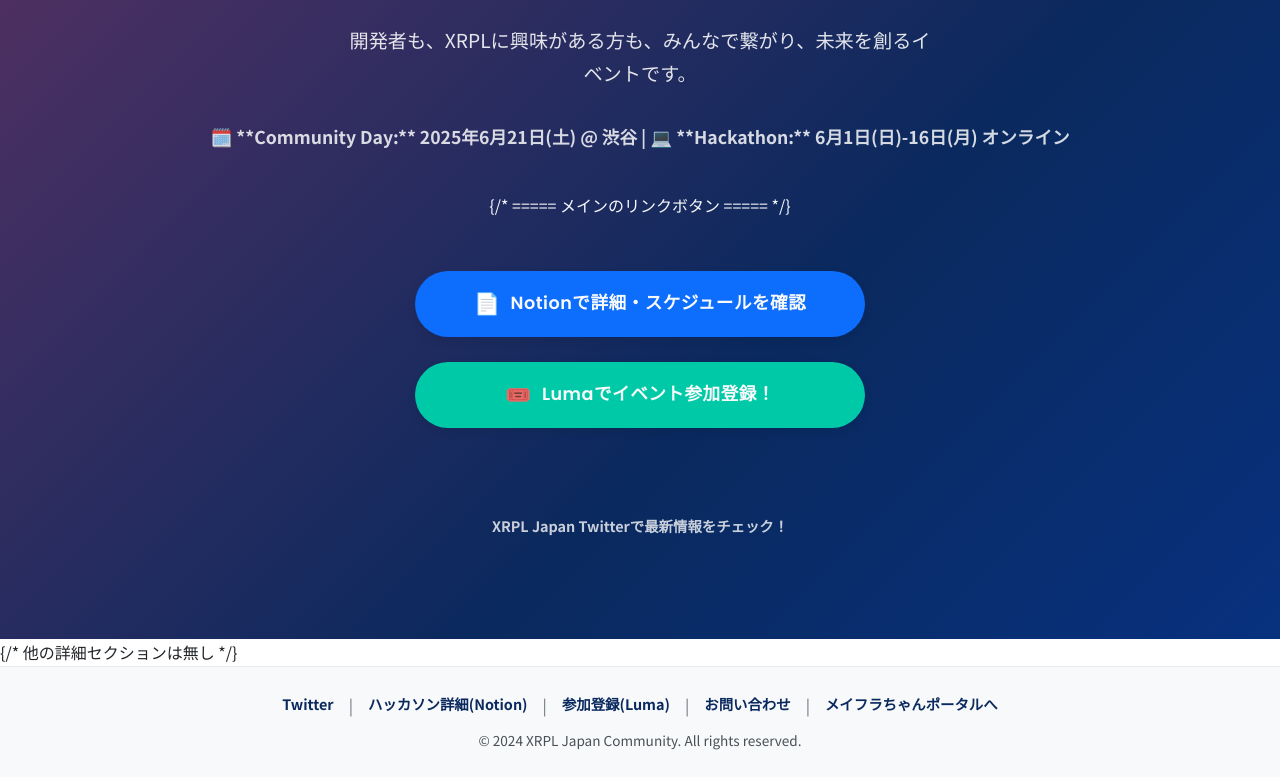
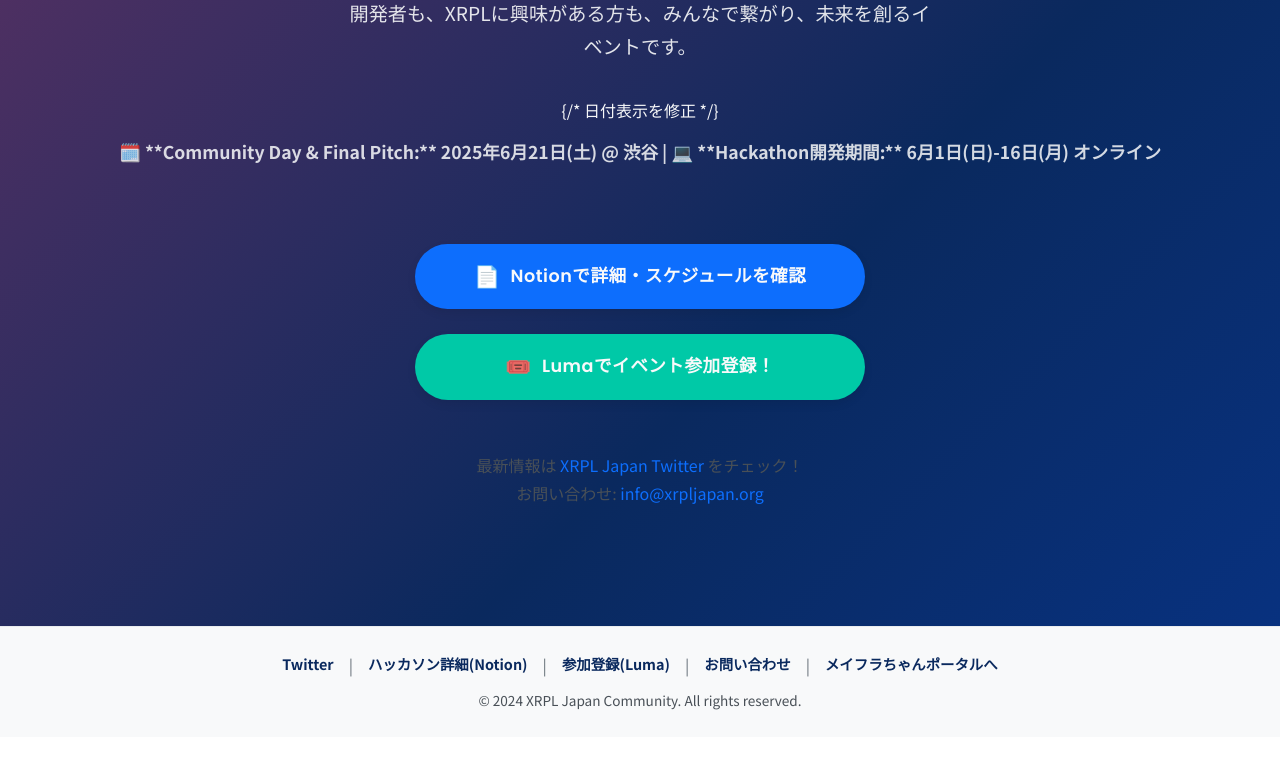
Before and after one commit to MayflowerXRPL/mayflaweb, a website: page hackathon.html in a window 1280 px wide. Shown: the part 253-1036 px from the top of the page. After the commit the page ends 990 px from the top, so only its background shows below. Drawn offline with Linux system fonts and the light colour scheme.

Commit message:
hackathon.htmlの日付修正と不要コメント完全削除

```diff
--- a/hackathon.html
+++ b/hackathon.html
@@ -6,17 +6,14 @@
     <title>XRPL Japan Hackathon & Community Day 2025</title>
     <meta name="description" content="XRPL Japan主催のハッカソン＆コミュニティデイ開催！詳細・スケジュールはNotionで、参加登録はLumaから！">
     <meta name="keywords" content="XRPL, XRP Ledger, Hackathon, ハッカソン, Community Day, コミュニティデイ, 日本, 開発, イベント, 2025, ブロックチェーン, Web3, AKINDO">
-    <!-- Stylish Fonts -->
+    <link rel="stylesheet" href="hackathon_style.css">
     <link rel="preconnect" href="https://fonts.googleapis.com">
     <link rel="preconnect" href="https://fonts.gstatic.com" crossorigin>
     <link href="https://fonts.googleapis.com/css2?family=Poppins:wght@400;600;700&family=Noto+Sans+JP:wght@400;700&display=swap" rel="stylesheet">
-    <!-- ★★★ おしゃれなハッカソン用CSSを読み込む ★★★ -->
-    <link rel="stylesheet" href="hackathon_style.css">
     <link rel="icon" type="image/png" href="studio1.png">
 </head>
 <body>
 
-    <!-- ===== Header ===== -->
     <header class="site-header sticky">
         <div class="container header-content">
             <div class="logo">
@@ -26,14 +23,12 @@
                 <a href="index.html" class="nav-back-link">← メイフラちゃんポータルへ</a>
                 <a href="https://lu.ma/f6sqrx4j" target="_blank" class="btn btn-primary nav-cta">参加登録 (Luma)</a>
             </nav>
-            {/* <!-- モバイルメニューボタンはCSSで表示/非表示制御 --> */}
             <button id="mobile-menu-toggle" aria-label="メニューを開く">
                 <span></span>
                 <span></span>
                 <span></span>
             </button>
         </div>
-         {/* <!-- モバイルメニュー本体はシンプルにリンクだけ --> */}
          <nav class="mobile-nav" id="mobile-nav-menu">
              <a href="https://xrpljapan.notion.site/XRPL-Japan-Hackathon-2025-1dc905d7f5848053887dc4515bd43c03" target="_blank">ハッカソン詳細(Notion)</a>
              <a href="https://lu.ma/f6sqrx4j" target="_blank">参加登録(Luma)</a>
@@ -43,15 +38,13 @@
     </header>
 
     <main>
-        <!-- ===== Hero Section (Simple Content) ===== -->
         <section id="hero" class="hero-section">
-            {/* <!-- 背景アニメーション --> */}
             <div class="hero-background-animation"></div>
             <div class="container hero-content reveal-on-scroll fade-in-up">
                 <h1>XRPL Japan Hackathon & Community Day <span class="year">2025</span></h1>
                 <p class="hero-subtitle">開発者も、XRPLに興味がある方も、みんなで繋がり、未来を創るイベントです。</p>
-                <p class="hero-date-location">🗓️ **Community Day:** 2025年6月21日(土) @ 渋谷 | 💻 **Hackathon:** 6月1日(日)-16日(月) オンライン</p>
-                {/* ===== メインのリンクボタン ===== */}
+                {/* 日付表示を修正 */}
+                <p class="hero-date-location">🗓️ **Community Day & Final Pitch:** 2025年6月21日(土) @ 渋谷 | 💻 **Hackathon開発期間:** 6月1日(日)-16日(月) オンライン</p>
                 <div class="main-links">
                     <a href="https://xrpljapan.notion.site/XRPL-Japan-Hackathon-2025-1dc905d7f5848053887dc4515bd43c03" target="_blank" class="btn btn-primary btn-large">
                         <span class="icon">📄</span> Notionで詳細・スケジュールを確認
@@ -60,17 +53,11 @@
                         <span class="icon">🎟️</span> Lumaでイベント参加登録！
                     </a>
                 </div>
-                <div class="hero-social-links">
-                    <a href="https://twitter.com/XRPLJapan" target="_blank">XRPL Japan Twitterで最新情報をチェック！</a>
-                </div>
+                 <p class="contact-info">最新情報は <a href="https://twitter.com/XRPLJapan" target="_blank">XRPL Japan Twitter</a> をチェック！<br>お問い合わせ: <a href="mailto:info@xrpljapan.org">info@xrpljapan.org</a></p>
             </div>
         </section>
-
-         {/* 他の詳細セクションは無し */}
-
     </main>
 
-    <!-- ===== Footer ===== -->
     <footer class="site-footer-bottom">
         <div class="container footer-content">
              <div class="footer-links">
@@ -84,7 +71,6 @@
         </div>
     </footer>
 
-     {/* アニメーションやモバイルメニュー用のJS */}
     <script src="hackathon_script.js"></script>
 </body>
 </html>
```
